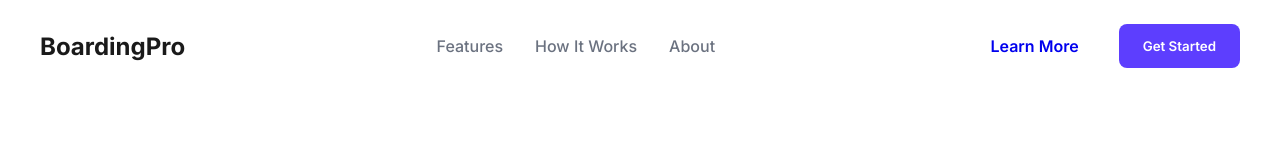
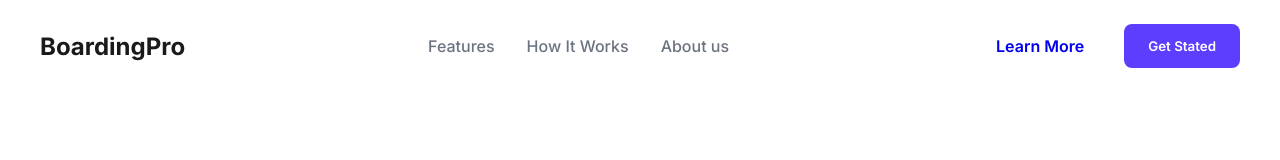
Before and after one commit to Vijaykumar-1121/Bordingpro, a plain HTML site: page frontend/index.html in a window 1280 px wide. Shown: the top 160 px of the page. Drawn offline with Linux system fonts and the light colour scheme.

Commit message:
Revise HTML structure and navigation links
Updated the HTML structure and content for the BoardingPro homepage, including changes to the navigation links and button text.

```diff
--- a/frontend/index.html
+++ b/frontend/index.html
@@ -15,11 +15,11 @@
             <nav>
                 <a href="#features">Features</a>
                 <a href="#how-it-works">How It Works</a>
-                <a href="https://www.linkedin.com">About</a>
+                <a href="https://www.linkedin.com">About us</a>
             </nav>
             <div class="nav-buttons">
                 <a href="https://github.com/Vijaykumar-1121/Bordingpro/blob/main/README.md" class="btn btn-learnmore" role="button">Learn More</a>
-                <button class="btn btn-primary">Get Started</button>
+                <button class="btn btn-primary">Get Stated</button>
             </div>
         </header>
 
```
